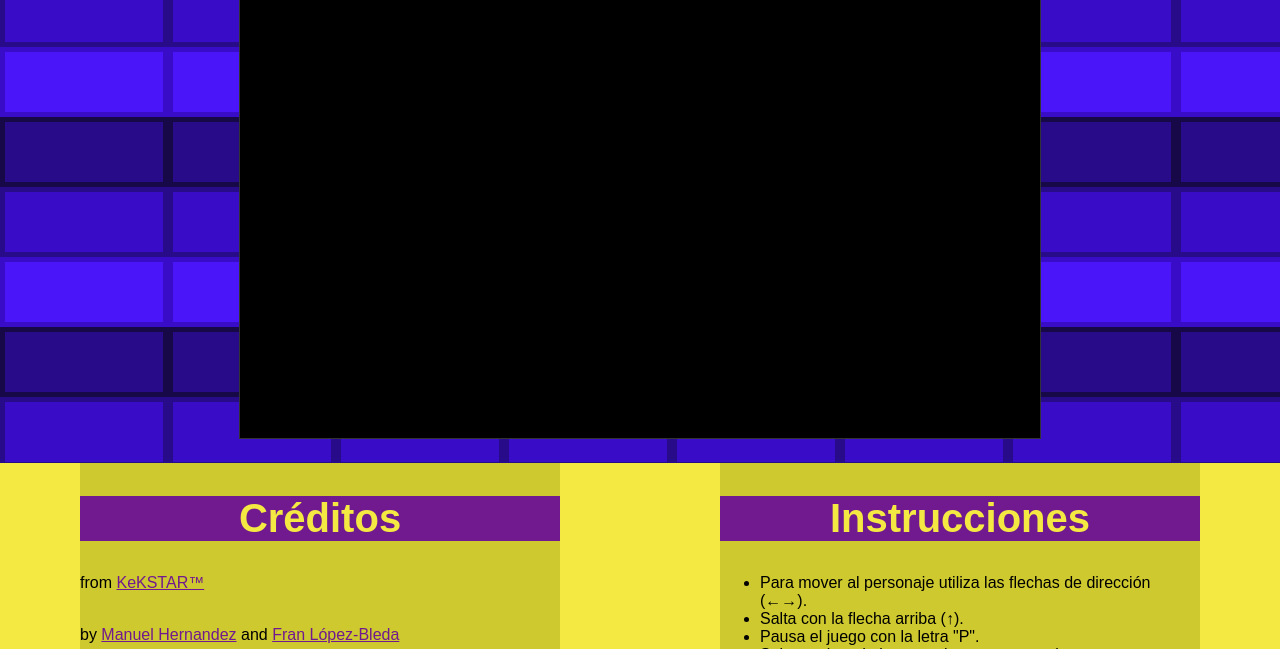
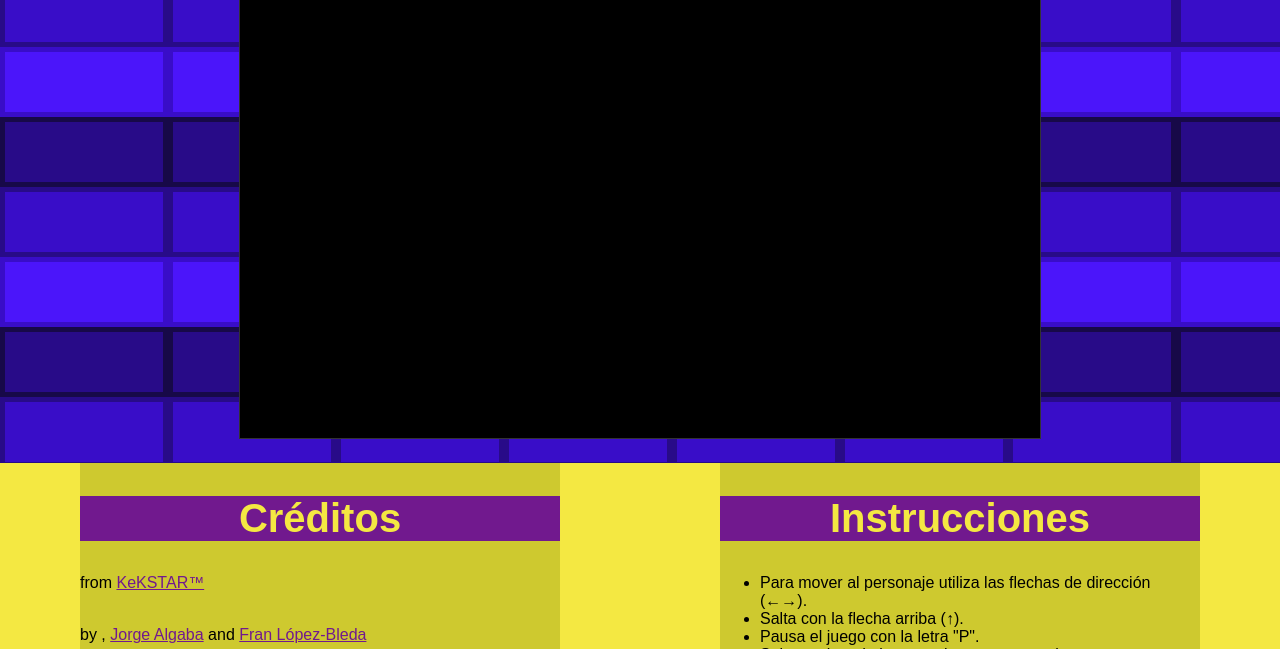
Before and after one commit to usabilidadgang/usabilidadgang.github.io, a plain HTML site: page index.html in a window 1280 px wide. Shown: the part 303-952 px from the top of the page. Drawn offline with Linux system fonts and the light colour scheme; a script that the page names is missing.

Commit message:
Update index.html

```diff
--- a/index.html
+++ b/index.html
@@ -29,7 +29,7 @@
       <section class="s1">
       <h2>Créditos</h2>
       from <a href="http://github.com/kekstar">KeKSTAR&trade;</a></p><br>
-      by <a href="http://github.com/manherna">Manuel Hernandez</a> and <a href="http://github.com/franlbc97"> Fran López-Bleda</a>
+      by , <a href="http://github.com/algaba97">Jorge Algaba</a> and <a href="http://github.com/franlbc97"> Fran López-Bleda</a>
     <p class="license">Published under the <a href="http://creativecommons.org/licenses/by-nc-sa/4.0/">Creative Commons Attribution-NonCommercial-ShareAlike</a>
       license.</p>
       <h2>GDD</h2>
```
